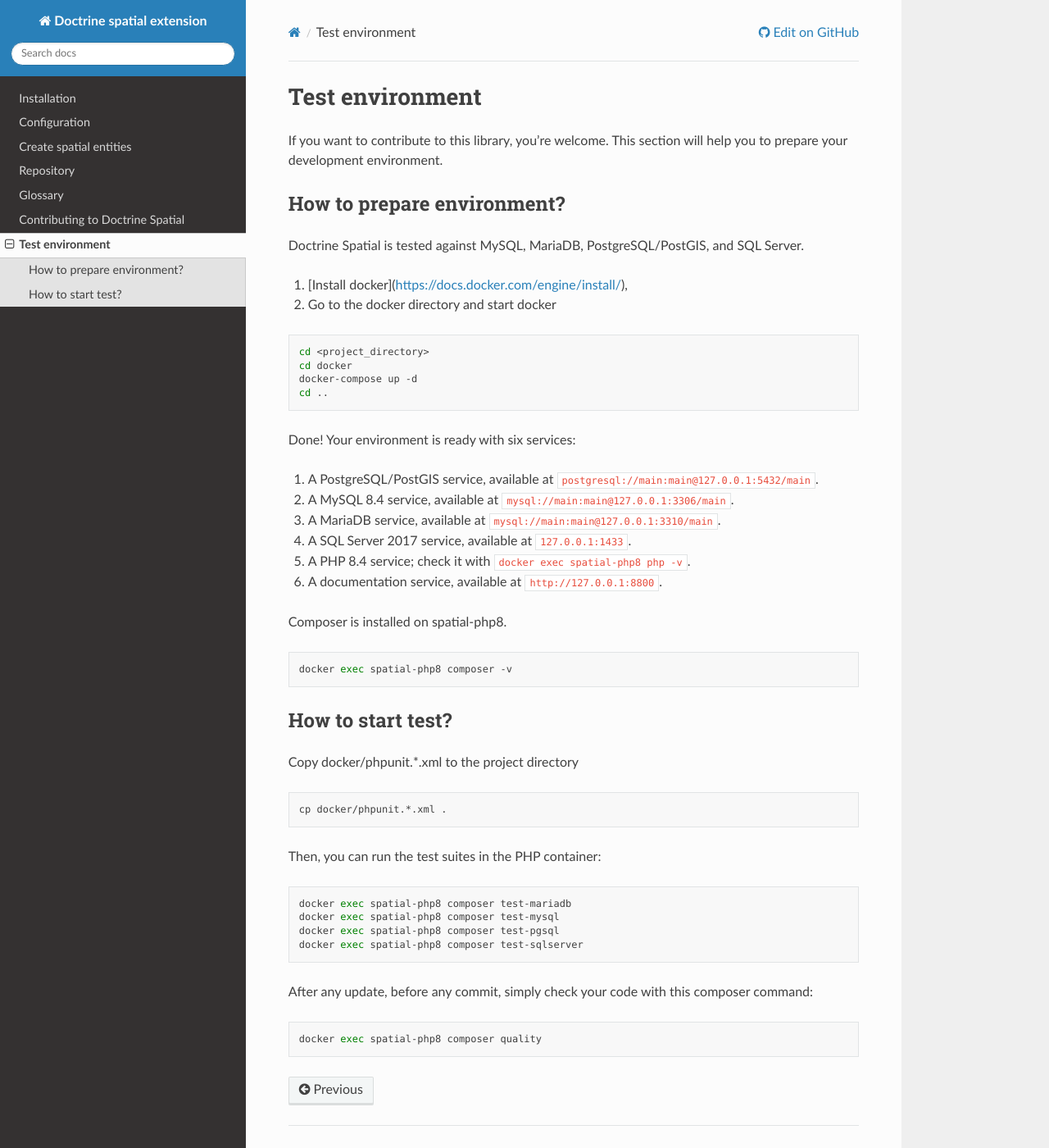
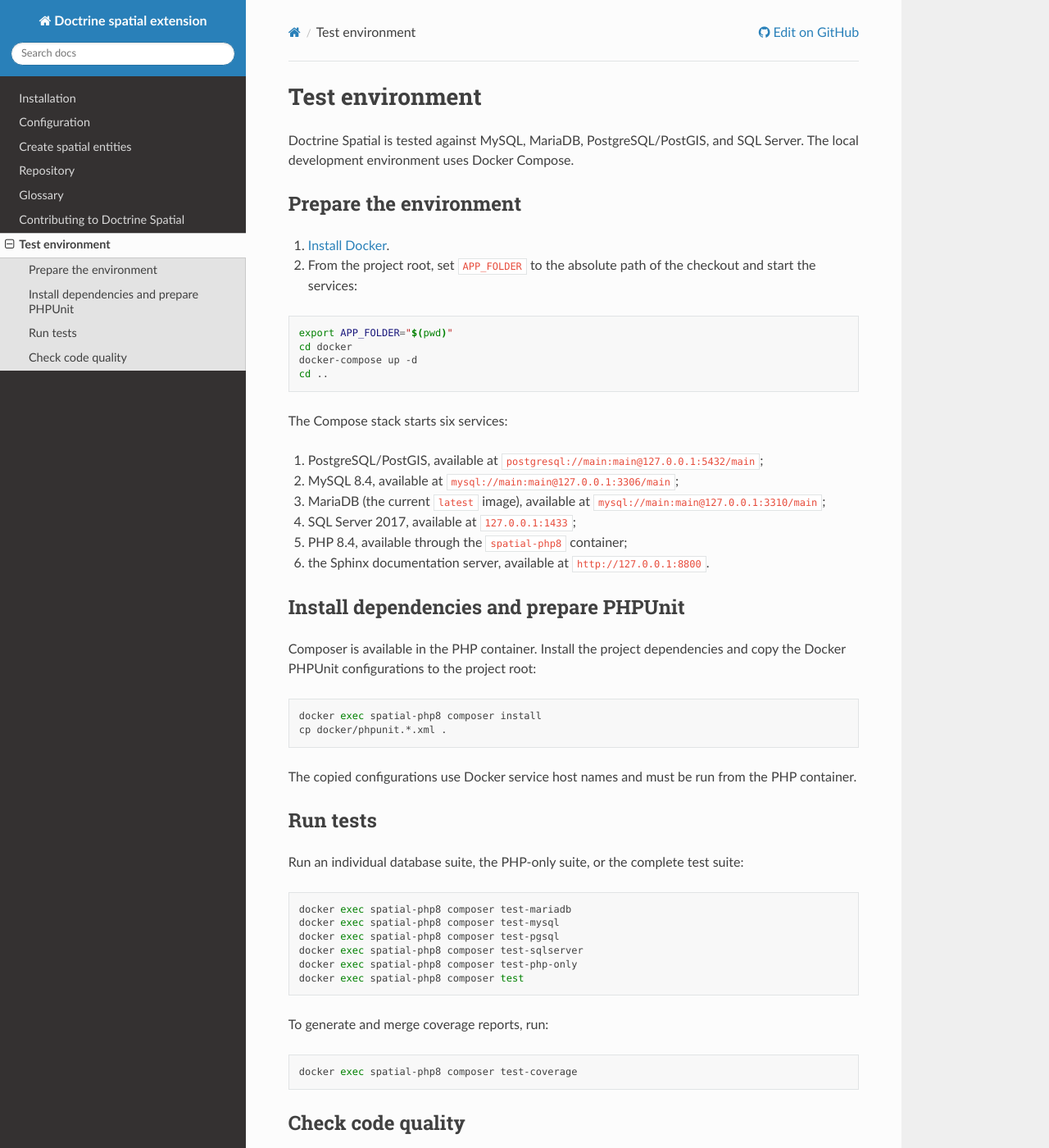
Before and after one commit to longitude-one/doctrine-spatial, a Sphinx documentation site: the page built from docs/Test.rst, in a window 1280 px wide and 1400 px high. Shown: the whole window at 82% size. Built offline with Sphinx 7.4.7 and the Read the Docs theme 3.1.0, drawn with Linux system fonts in a browser that asks for light colours; some of the changed text lies outside the part shown.

Commit message:
docs: update installation and contribution instructions, improve test environment setup, and bump version to 6.0.0

```diff
--- a/docs/Test.rst
+++ b/docs/Test.rst
@@ -1,48 +1,46 @@
 Test environment
 ================
 
-If you want to contribute to this library, you're welcome. This section will help you to prepare your development
-environment.
+Doctrine Spatial is tested against MySQL, MariaDB, PostgreSQL/PostGIS, and SQL Server. The local development environment uses Docker Compose.
 
-How to prepare environment?
----------------------------
+Prepare the environment
+-----------------------
 
-Doctrine Spatial is tested against MySQL, MariaDB, PostgreSQL/PostGIS, and SQL Server.
-
-1. [Install docker](https://docs.docker.com/engine/install/),
-2. Go to the docker directory and start docker
+1. `Install Docker <https://docs.docker.com/engine/install/>`_.
+2. From the project root, set ``APP_FOLDER`` to the absolute path of the checkout and start the services:
 
 .. code-block:: bash
 
-    cd <project_directory>
+    export APP_FOLDER="$(pwd)"
     cd docker
     docker-compose up -d
     cd ..
 
-Done! Your environment is ready with six services:
+The Compose stack starts six services:
 
-1. A PostgreSQL/PostGIS service, available at ``postgresql://main:main@127.0.0.1:5432/main``.
-2. A MySQL 8.4 service, available at ``mysql://main:main@127.0.0.1:3306/main``.
-3. A MariaDB service, available at ``mysql://main:main@127.0.0.1:3310/main``.
-4. A SQL Server 2017 service, available at ``127.0.0.1:1433``.
-5. A PHP 8.4 service; check it with ``docker exec spatial-php8 php -v``.
-6. A documentation service, available at ``http://127.0.0.1:8800``.
+1. PostgreSQL/PostGIS, available at ``postgresql://main:main@127.0.0.1:5432/main``;
+2. MySQL 8.4, available at ``mysql://main:main@127.0.0.1:3306/main``;
+3. MariaDB (the current ``latest`` image), available at ``mysql://main:main@127.0.0.1:3310/main``;
+4. SQL Server 2017, available at ``127.0.0.1:1433``;
+5. PHP 8.4, available through the ``spatial-php8`` container;
+6. the Sphinx documentation server, available at ``http://127.0.0.1:8800``.
 
-Composer is installed on spatial-php8.
+Install dependencies and prepare PHPUnit
+----------------------------------------
+
+Composer is available in the PHP container. Install the project dependencies and copy the Docker PHPUnit configurations to the project root:
 
 .. code-block:: bash
 
-    docker exec spatial-php8 composer -v
-
-How to start test?
---------------------------
-Copy docker/phpunit.*.xml to the project directory
-
-.. code-block:: bash
-
+    docker exec spatial-php8 composer install
     cp docker/phpunit.*.xml .
 
-Then, you can run the test suites in the PHP container:
+The copied configurations use Docker service host names and must be run from the PHP container.
+
+Run tests
+---------
+
+Run an individual database suite, the PHP-only suite, or the complete test suite:
 
 .. code-block:: bash
 
@@ -50,9 +48,22 @@
     docker exec spatial-php8 composer test-mysql
     docker exec spatial-php8 composer test-pgsql
     docker exec spatial-php8 composer test-sqlserver
+    docker exec spatial-php8 composer test-php-only
+    docker exec spatial-php8 composer test
 
-After any update, before any commit, simply check your code with this composer command:
+To generate and merge coverage reports, run:
+
+.. code-block:: bash
+
+    docker exec spatial-php8 composer test-coverage
+
+Check code quality
+------------------
+
+Before committing, run the configured quality checks:
 
 .. code-block:: bash
 
     docker exec spatial-php8 composer quality
+
+This command runs PHP-CS-Fixer, PHPStan, PHPMD, and PHP_CodeSniffer. PHP-CS-Fixer may modify files.
--- a/docs/conf.py
+++ b/docs/conf.py
@@ -25,7 +25,7 @@
 master_doc = 'index'
 
 # The full version, including alpha/beta/rc tags
-release = '5.0.0'
+release = '6.0.0'
 
 # -- General configuration ---------------------------------------------------
 
--- a/docs/index.rst
+++ b/docs/index.rst
@@ -8,7 +8,7 @@
 
 Currently, Doctrine-Spatial extension supports two-dimension geometric and geographic spatial types.
 These include points, linestrings, polygons, and their multi-dimensional counterparts
-(multi-points, multi-linestrings, and multi-polygons). It is compatible with MySQL and PostgreSQL databases.
+(multi-points, multi-linestrings, and multi-polygons). It supports MySQL, MariaDB, PostgreSQL/PostGIS, and SQL Server.
 
 This project was initially created by Derek J. Lambert in 2015. In March 2020, Alexandre Tranchant forked the originally
 project due to inactivity for two years. We welcome contribution (see the contribution :doc:`guide <./Contributing>`.
@@ -18,7 +18,7 @@
 * Implementing support for third and fourth dimensions in spatial data,
 * Implementing new spatial functions,
 * Improving documentation by completing it and fixing typos *(even if your English isn't perfect, we can still use your help!)*
-* Implementing support for new database platforms, such as Microsoft SQL Server.
+* Improving support and test coverage across the supported database platforms.
 
 Contents
 ********
```
Also changed, not shown: docs/Contributing.rst (+30 -24 lines), docs/Installation.rst (+4 -8 lines).
